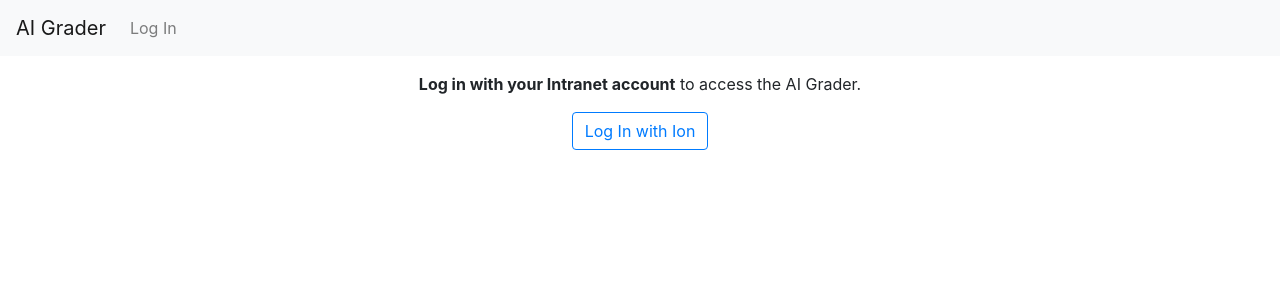
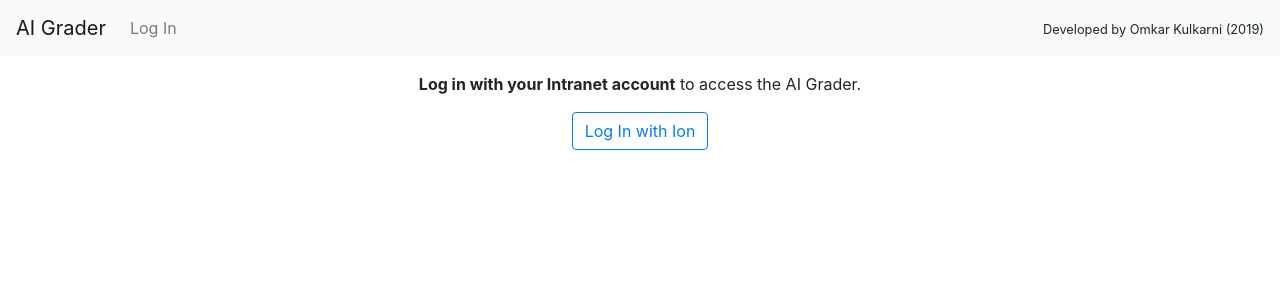
Before and after one commit to ovkulkarni/ai-grader, a Django app: page /login/ in a window 1280 px wide. Shown: the top 300 px of the page. Run offline with Django 3.2, Linux system fonts and the light colour scheme; parts of the project's set-up code (start-up, migrations or seed data) failed here and were passed over; some libraries are stand-ins or nearby versions.

Commit message:
add credits

```diff
--- a/templates/login.html
+++ b/templates/login.html
@@ -5,6 +5,7 @@
         crossorigin="anonymous">
     <meta charset="utf-8">
     <meta name="viewport" content="width=device-width, initial-scale=1, shrink-to-fit=no">
+    <title>AI Grader - Log In</title>
 </head>
 
 <body>
@@ -32,6 +33,9 @@
                 </li>
                 {% endif %}
             </ul>
+            <ul class="navbar-nav ml-auto">
+                <li class="nav-item"><small>Developed by Omkar Kulkarni (2019)</small></li>
+            </ul>
         </div>
     </nav>
     <div class="container">
--- a/templates/upload.html
+++ b/templates/upload.html
@@ -6,6 +6,7 @@
     <link rel="stylesheet" href="https://cdnjs.cloudflare.com/ajax/libs/selectize.js/0.12.6/css/selectize.min.css" />
     <meta charset="utf-8">
     <meta name="viewport" content="width=device-width, initial-scale=1, shrink-to-fit=no">
+    <title>AI Grader - Upload</title>
     <style>
         .complete {
             display: none;
@@ -63,6 +64,9 @@
                     <a class="nav-link" href="{% url 'login' %}">Log In</a>
                 </li>
                 {% endif %}
+            </ul>
+            <ul class="navbar-nav ml-auto">
+                <li class="nav-item"><small>Developed by Omkar Kulkarni (2019)</small></li>
             </ul>
         </div>
     </nav>
```
